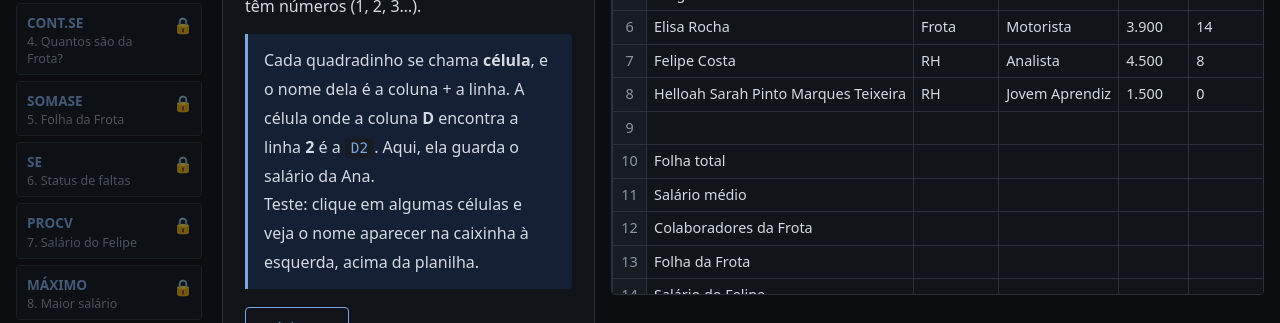
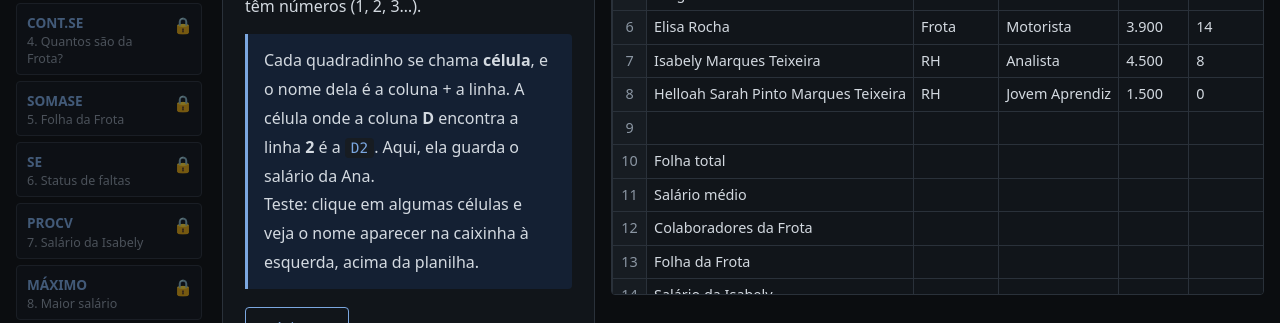
Before and after one commit to kindbytes/Combate-a-ansiedade-do-primeiro-dia, a plain HTML site: page index.html in a window 1280 px wide. Shown: the part 325-648 px from the top of the page. Drawn offline with Linux system fonts and the light colour scheme.

Commit message:
up to date

```diff
--- a/index.html
+++ b/index.html
@@ -767,14 +767,14 @@
     </div>
     <script>
         var HD = ["Nome", "Área", "Cargo", "Salário", "Horas extras", "Faltas", "Status"];
-        var RW = [["Ana Souza", "Financeiro", "Analista", 4200, 6, 0], ["Bruno Lima", "Frota", "Motorista", 3800, 12, 1], ["Carla Dias", "RH", "Assistente", 3200, 2, 0], ["Diego Alves", "Frota", "Mecânico", 3500, 8, 0], ["Elisa Rocha", "Frota", "Motorista", 3900, 14, 1], ["Felipe Costa", "RH", "Analista", 4500, 8, 0], ["Helloah Sarah Pinto Marques Teixeira", "RH", "Jovem Aprendiz", 1500, 0, 0]];
-        var LB = ["Folha total", "Salário médio", "Colaboradores da Frota", "Folha da Frota", "Salário do Felipe", "Maior salário", "Quem faltou", "Hora extra do Bruno", "Horas extras da Frota", "Alerta do motorista", "Atenção dupla", "Tempo de casa"];
+        var RW = [["Ana Souza", "Financeiro", "Analista", 4200, 6, 0], ["Bruno Lima", "Frota", "Motorista", 3800, 12, 1], ["Carla Dias", "RH", "Assistente", 3200, 2, 0], ["Diego Alves", "Frota", "Mecânico", 3500, 8, 0], ["Elisa Rocha", "Frota", "Motorista", 3900, 14, 1], ["Isabely Marques Teixeira", "RH", "Analista", 4500, 8, 0], ["Helloah Sarah Pinto Marques Teixeira", "RH", "Jovem Aprendiz", 1500, 0, 0]];
+        var LB = ["Folha total", "Salário médio", "Colaboradores da Frota", "Folha da Frota", "Salário da Isabely", "Maior salário", "Quem faltou", "Hora extra do Bruno", "Horas extras da Frota", "Alerta do motorista", "Atenção dupla", "Tempo de casa"];
         function CL(i) { return String.fromCharCode(65 + i) }
         function fresh() { var c = {}; HD.forEach(function (h, i) { c[CL(i) + 1] = h }); RW.forEach(function (r, j) { r.forEach(function (v, i) { c[CL(i) + (j + 2)] = String(v) }) }); LB.forEach(function (t, j) { c["A" + (10 + j)] = t }); c.C21 = "01/03/2025"; return c }
         var cells = fresh(), done = {}, learned = {}, mi = 0, sel = "A1", dirty = false, hint = false, depth = 0, intro = 0, ip = 0, gold = {}, hinted = {}, rev = 0, view = "day";
         try { var sv = JSON.parse(localStorage.getItem("xlrh3") || "null"); if (sv) { cells = sv.c; done = sv.d; intro = sv.i || 0; gold = sv.g || {}; hinted = sv.h || {} } } catch (e) { }
         { var fr0 = fresh(); for (var k0 in fr0) if (cells[k0] === undefined) cells[k0] = fr0[k0] }
-        if (cells.A8 == "Gabi Nunes" || cells.A8 == "HelloahSarah Pinto Marques Teixeira" || cells.A8 == "Helloah  Sarah Pinto Marques Teixeira") cells.A8 = "Helloah Sarah Pinto Marques Teixeira";
+        if (cells.A8 == "Helloah Sarah Pinto Marques Teixeira" || cells.A8 == "HelloahSarah Pinto Marques Teixeira" || cells.A8 == "Helloah  Sarah Pinto Marques Teixeira") cells.A8 = "Helloah Sarah Pinto Marques Teixeira";
         function save() { try { localStorage.setItem("xlrh3", JSON.stringify({ c: cells, d: done, i: intro, g: gold, h: hinted })) } catch (e) { } }
         function isNum(v) { return typeof v == "number" && !isNaN(v) }
         function flat(a) { var o = []; (function f(x) { for (var i = 0; i < x.length; i++) { Array.isArray(x[i]) ? f(x[i]) : o.push(x[i]) } })(a); return o }
@@ -821,7 +821,7 @@
                 ok: function () { if (!isF("G2")) return false; for (var r = 2; r <= 8; r++) { if (nz(ev(shift(cells.G2, r - 2))) != (C("F" + r) >= 1 ? "atencao" : "ok")) return false } return true },
                 af: function () { for (var r = 3; r <= 8; r++)cells["G" + r] = shift(cells.G2, r - 2) }
             },
-            { t: "Salário do Felipe", c: "D14", x: "Na <b>D14</b>, busque o salário do Felipe Costa. <code>PROCV(o que procurar; tabela; nº da coluna; 0)</code> procura na primeira coluna da tabela e devolve outra coluna.", h: "=PROCV(\"Felipe Costa\";A2:D8;4;0)", ok: function () { return isF("D14") && near(val("D14"), C("D6") + 0 * 0 + (C("A7") == "Felipe Costa" ? C("D7") - C("D6") : 0)) } },
+            { t: "Salário da Isabely", c: "D14", x: "Na <b>D14</b>, busque o salário da Isabely Marques Teixeira. <code>PROCV(o que procurar; tabela; nº da coluna; 0)</code> procura na primeira coluna da tabela e devolve outra coluna.", h: "=PROCV(\"Isabely Marques Teixeira\";A2:D8;4;0)", ok: function () { return isF("D14") && near(val("D14"), C("D6") + 0 * 0 + (C("A7") == "Isabely Marques Teixeira" ? C("D7") - C("D6") : 0)) } },
             { t: "Maior salário", c: "D15", x: "Na <b>D15</b>, descubra o maior salário da empresa com <code>MÁXIMO</code>.", h: "=MÁXIMO(D2:D8)", ok: function () { return isF("D15") && near(val("D15"), Math.max.apply(null, col("D"))) } }];
         var LS = [
             "<p>A função <code>SOMA</code> soma vários números de uma vez, sem precisar somar célula por célula.</p><div class='tip'>Estrutura: <code>=SOMA(intervalo)</code><br>Um <b>intervalo</b> usa dois pontos: <code>E2:E8</code> quer dizer “de E2 até E8”.<br>Exemplo: <code>=SOMA(E2:E8)</code> soma todas as horas extras.</div><p><b>Passo a passo</b></p><ol class='st'><li>Clique na célula onde o resultado vai aparecer.</li><li>Na barra de fórmulas, digite <code>=SOMA(</code></li><li>Clique na primeira célula do intervalo (E2), digite <code>:</code> e clique na última (E8).</li><li>Digite <code>)</code> e aperte Enter.</li></ol>",
@@ -831,7 +831,7 @@
             "<p>O <code>SE</code> faz a planilha tomar uma decisão. Ele tem três partes: um teste, o que mostrar se o teste for verdadeiro e o que mostrar se for falso.</p><div class='tip'>Estrutura: <code>=SE(teste; se verdadeiro; se falso)</code><br>Exemplo: <code>=SE(D2&gt;3000;&quot;Alto&quot;;&quot;Baixo&quot;)</code> mostra “Alto” se o salário passar de 3000.<br>Comparações: <code>&gt;</code> maior, <code>&lt;</code> menor, <code>&gt;=</code> maior ou igual, <code>=</code> igual, <code>&lt;&gt;</code> diferente.</div>",
             "<p>O <code>PROCV</code> funciona como procurar um nome numa lista e ler outra informação da mesma linha.</p><div class='tip'>Estrutura: <code>=PROCV(o que procurar; tabela; número da coluna; 0)</code><br>O <b>número da coluna</b> conta a partir da primeira coluna da tabela (A = 1, B = 2…). O <code>0</code> no final pede o valor exato.<br>Exemplo: <code>=PROCV(&quot;Carla Dias&quot;;A2:F8;5;0)</code> devolve as horas extras da Carla (5ª coluna de A até F).</div>",
             "<p>As funções <code>MÁXIMO</code> e <code>MÍNIMO</code> acham o maior e o menor valor de um intervalo.</p><div class='tip'>Estrutura: <code>=MÁXIMO(intervalo)</code><br>Exemplo: <code>=MÁXIMO(E2:E8)</code> mostra quem fez mais horas extras (o valor). <code>=MÍNIMO(E2:E8)</code> mostra o menor.</div>"];
-        M[5].ok = function () { var a = col("A"), d = col("D"), i = a.indexOf("Felipe Costa"); return isF("D14") && i >= 0 && near(val("D14"), d[i]) };
+        M[5].ok = function () { var a = col("A"), d = col("D"), i = a.indexOf("Isabely Marques Teixeira"); return isF("D14") && i >= 0 && near(val("D14"), d[i]) };
         M.push(
             { t: "Quem faltou?", c: "D16", x: 'Na <b>D16</b>, conte quantas pessoas tiveram <b>mais de 0 faltas</b> (coluna F). No critério dá para usar sinais, como <code>">0"</code>.', h: '=CONT.SE(F2:F8;">0")', ok: function () { return isF("D16") && val("D16") === col("F").filter(function (v) { return v > 0 }).length } },
             { t: "Hora extra do Bruno", c: "D17", x: 'Na <b>D17</b>, calcule quanto o Bruno recebe de horas extras. Valor da hora = salário ÷ 220 (horas de trabalho no mês). A hora extra rende 50% a mais, ou seja, ×1,5 (no Excel, use <code>*</code>). Monte: salário ÷ 220 × 1,5 × horas extras.', h: '=D3/220*1,5*E3', ok: function () { return isF("D17") && near(val("D17"), C("D3") / 220 * 1.5 * C("E3")) } },
@@ -848,7 +848,7 @@
         M[3].ok = function () { var b = col("B"), d = col("D"), t = 0; b.forEach(function (v, i) { if (v == "Frota") t += d[i] }); return !!anyF(/SOMASE\(/, t) };
         M[4].ok = function () { for (var r in cells) { var m = /^([A-Z]+)(\d+)$/.exec(r); if (!m || !isF(r) || !/(^|[^A-Z.])SE\(/.test(nzf(r)) || +m[2] < 2 || +m[2] > 8) continue; var good = true; for (var k = 2; k <= 8; k++) { if (nz(ev(shift(cells[r], k - m[2]))) != (C("F" + k) >= 1 ? "atencao" : "ok")) { good = false; break } } if (good) { M[4].r = r; return true } } return false };
         M[4].af = function () { var r = M[4].r, m = /^([A-Z]+)(\d+)$/.exec(r); if (!m) return; for (var k = 2; k <= 8; k++) { if (k != +m[2]) cells[m[1] + k] = shift(cells[r], k - m[2]) } };
-        M[5].ok = function () { var a = col("A"), d = col("D"), i = a.indexOf("Felipe Costa"); return i >= 0 && !!anyF(/PROCV\(/, d[i]) };
+        M[5].ok = function () { var a = col("A"), d = col("D"), i = a.indexOf("Isabely Marques Teixeira"); return i >= 0 && !!anyF(/PROCV\(/, d[i]) };
         M[6].ok = function () { return !!anyF(/MAXIMO\(/, Math.max.apply(null, col("D"))) };
         M[7].ok = function () { return !!anyF(/CONT\.SE\(/, fb("F", function (v) { return v > 0 })) };
         M[8].ok = function () { return !!anyF(/220/, C("D3") / 220 * 1.5 * C("E3")) };
```
